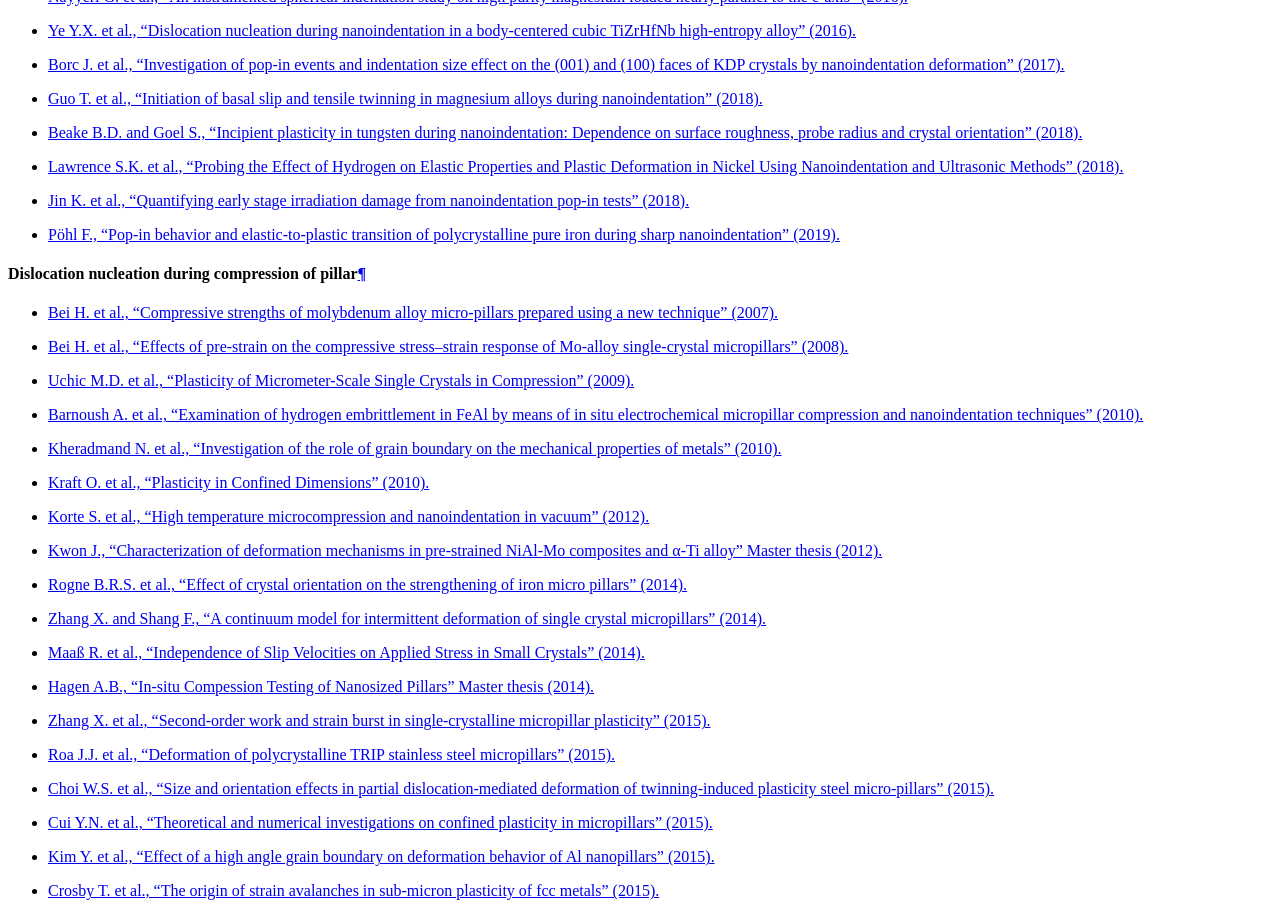
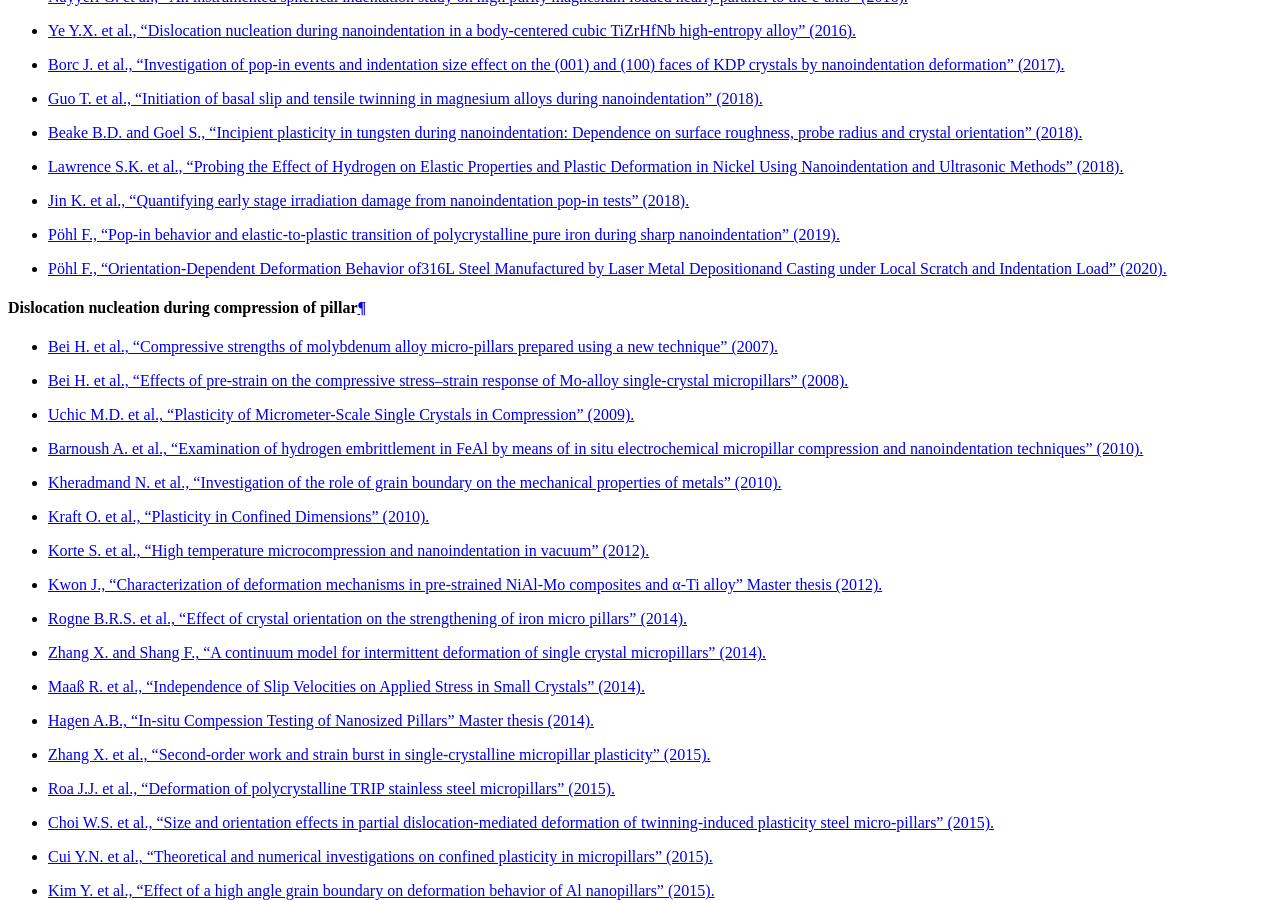
Before and after one commit to DavidMercier/PopIn, a Sphinx documentation site: the page built from doc/links_ref.rst, in a window 1280 px wide and 900 px high, scrolled down 4573 px. Built offline with Sphinx 7.4.7, drawn with Linux system fonts in a browser that asks for light colours; comment, search, counter and statistics services are not loaded.

Commit message:
Update links_ref.rst

```diff
--- a/doc/links_ref.rst
+++ b/doc/links_ref.rst
@@ -153,6 +153,7 @@ Dislocation nucleation during (nano)indentation
 * `Lawrence S.K. et al., "Probing the Effect of Hydrogen on Elastic Properties and Plastic Deformation in Nickel Using Nanoindentation and Ultrasonic Methods" (2018). <https://doi.org/10.1007/s11837-018-2850-z>`_
 * `Jin K. et al., "Quantifying early stage irradiation damage from nanoindentation pop-in tests" (2018). <https://doi.org/10.1016/j.scriptamat.2018.07.035>`_
 * `Pöhl F., "Pop-in behavior and elastic-to-plastic transition of polycrystalline pure iron during sharp nanoindentation" (2019). <https://doi.org/10.1038/s41598-019-51644-5>`_
+* `Pöhl F., "Orientation-Dependent Deformation Behavior of316L Steel Manufactured by Laser Metal Depositionand Casting under Local Scratch and Indentation Load" (2020). <https://doi.org/10.3390/ma13071765>`_
 
 Dislocation nucleation during compression of pillar
 -----------------------------------------------------
```
